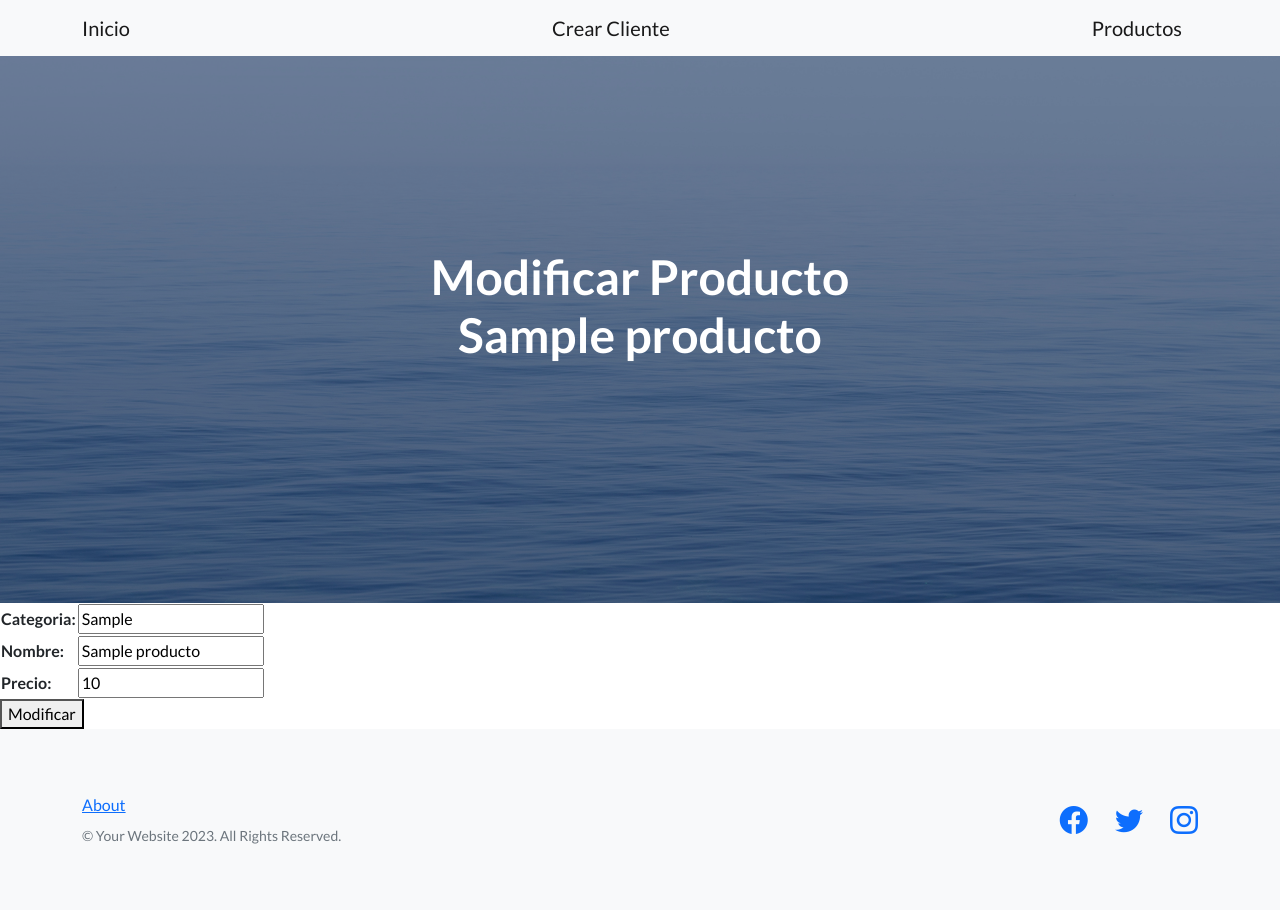
After one commit to augustolopez674/tercera-pre-entrega-Lopez, a Django app: page /productos/1/modificar/ in a window 1280 px wide. The commit adds this page. Run offline with Django 4.2, Linux system fonts and the light colour scheme; tables that the repository leaves empty hold one stand-in row (values such as "Sample post"); some libraries are stand-ins or nearby versions.

Commit message:
Agregué CBV

```diff
--- a/inicio/models.py
+++ b/inicio/models.py
@@ -14,3 +14,6 @@ class Producto(models.Model):
     categoria = models.CharField(max_length=20)
     nombre = models.CharField(max_length=20)
     precio = models.IntegerField()
+
+    def __str__(self):
+        return f'Nombre: {self.nombre} - Precio: {self.precio}'
--- /dev/null
+++ b/inicio/templates/inicio/modificar_producto.html
@@ -0,0 +1,23 @@
+{% extends 'base.html' %}
+
+{% block title_head %}
+<title>Modificar Producto</title>
+{% endblock title_head %}
+
+{% block h1_header %}
+Modificar Producto {{producto.nombre}}
+{% endblock h1_header %}
+
+{% block contenido %}
+
+
+
+<form action={% url 'inicio:modificar_producto' producto.id %} method="post">
+    {% csrf_token %}
+    <table>
+        {{form}}
+    </table>
+    <button>Modificar</button>
+</form>
+
+{% endblock contenido %}
--- a/inicio/urls.py
+++ b/inicio/urls.py
@@ -8,4 +8,7 @@ urlpatterns = [
     path('clientes/crear/', views.crear_cliente, name ='crear_cliente'),
     path('productos/crear/', views.crear_producto, name ='crear_producto'),
     path('productos/', views.listar_productos, name ='listar_productos'),
+    path('productos/<int:pk>', views.DetalleProducto.as_view(), name ='detalle_producto'),
+    path('productos/<int:pk>/modificar/', views.ModificarProducto.as_view(), name ='modificar_producto'),
+    path('productos/<int:pk>/eliminar/', views.EliminarProducto.as_view(), name ='eliminar_producto'),
 ]
--- a/inicio/views.py
+++ b/inicio/views.py
@@ -1,6 +1,9 @@
 from django.shortcuts import render, redirect
 from inicio.forms import CrearClienteFormulario, CrearProductoFormulario, BuscarProductoFormulario
 from inicio.models import Cliente, Producto
+from django.views.generic.edit import UpdateView, DeleteView
+from django.views.generic.detail import DetailView
+from django.urls import reverse_lazy
 # Create your views here.
 
 def inicio(request):
@@ -50,3 +53,19 @@ def listar_productos(request):
 
     formulario = BuscarProductoFormulario()
     return render(request, 'inicio/listar_productos.html', {'formulario': formulario, 'productos': listado_de_productos})
+
+
+class DetalleProducto(DetailView):
+    model = Producto
+    template_name = "inicio/detalle_producto.html"
+
+class ModificarProducto(UpdateView):
+    model = Producto
+    fields =  ['categoria', 'nombre', 'precio']
+    template_name = "inicio/modificar_producto.html"
+    success_url = reverse_lazy('inicio:listar_productos')
+
+class EliminarProducto(DeleteView):
+    model = Producto
+    template_name = "inicio/eliminar_producto.html"
+    success_url = reverse_lazy('inicio:listar_productos')
```
Also changed, not shown: inicio/templates/inicio/detalle_producto.html (added, +14 -0 lines), inicio/templates/inicio/eliminar_producto.html (added, +20 -0 lines), inicio/templates/inicio/listar_productos.html (+16 -3 lines).
